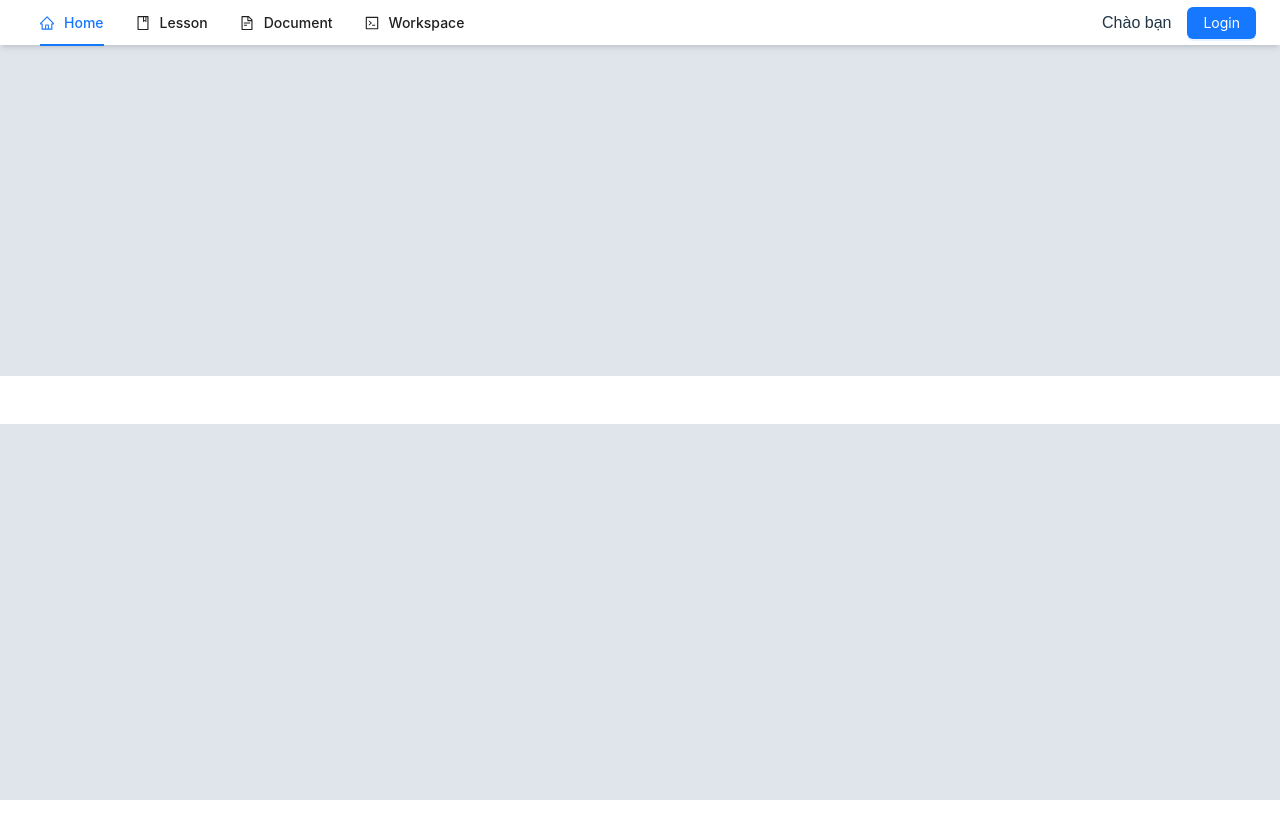
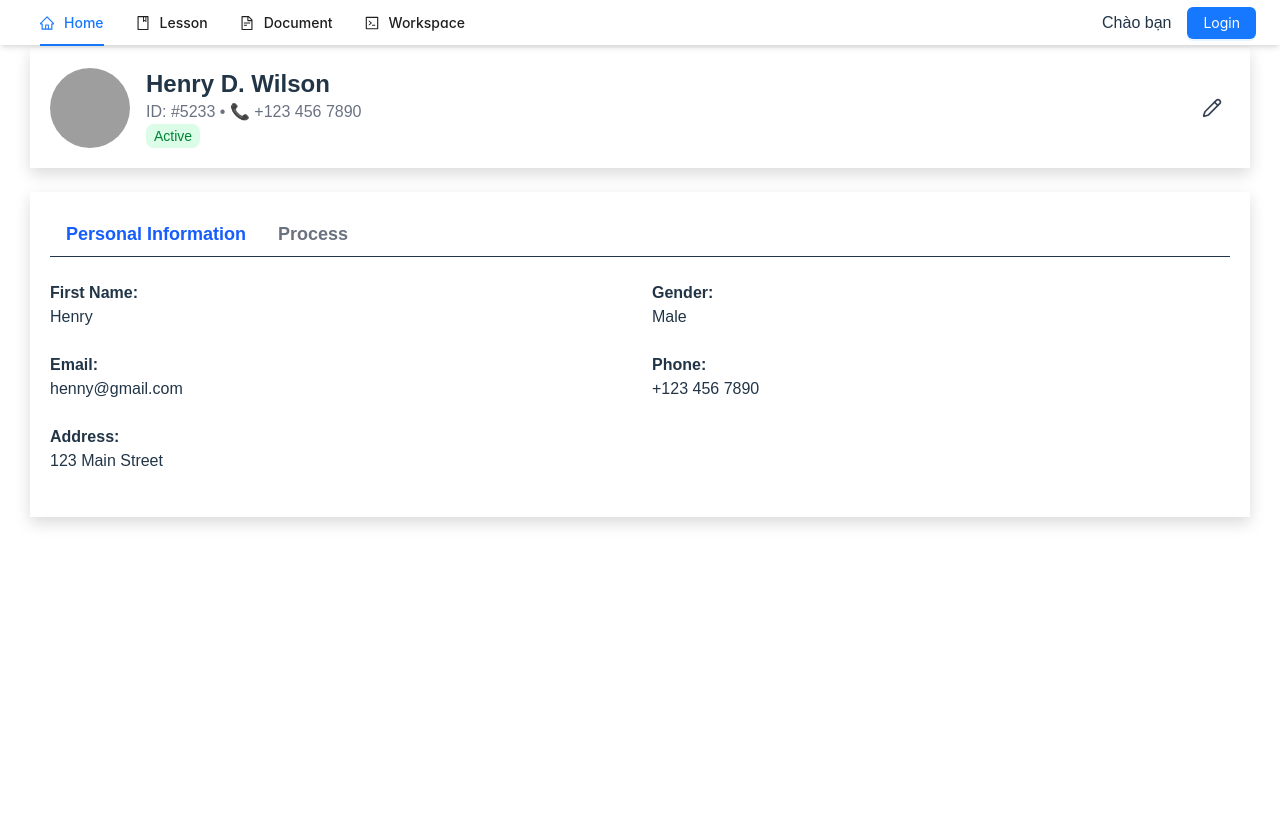
Before and after one commit to anhnhantothi/py_code, a React (Vite) app: page /info in a window 1280 px wide. Shown: the top 838 px of the page. Before the commit the page ends 800 px from the top, so only its background shows below. Built offline with nearby package versions, Linux system fonts and the light colour scheme; no server answers; grey boxes are pictures that could not be loaded.

Commit message:
feat : creat info

```diff
--- a/package.json
+++ b/package.json
@@ -24,6 +24,7 @@
     "codemirror": "^6.0.1",
     "framer-motion": "^12.9.2",
     "lucide-react": "^0.509.0",
+    "primereact": "^10.9.5",
     "react": "^18.2.0",
     "react-dom": "^18.2.0",
     "react-icons": "^5.5.0",
--- a/src/App.tsx
+++ b/src/App.tsx
@@ -10,6 +10,7 @@ import LoginPage from './pages/login/login-page';
 import RegisterPage from './pages/register/register-page';
 import LessonPage from './pages/py-runner/lesson';
 import ExercisePage from './pages/exercise/exercise-page';
+import PatientProfileUI from './pages/info/info';
 
 
 function App() {
@@ -23,6 +24,7 @@ function App() {
         <Route path="/login" element={<LoginPage />} />
         <Route path="/register" element={<RegisterPage />} />
         <Route path="/lesson" element={<LessonPage />} />
+        <Route path="/info" element={<PatientProfileUI />} />
         <Route path="/lesson/:lessonId" element={<LessonPage />} />
         <Route path="/document" element={<DocumentationPage />} />
         <Route path="/workspace" element={<Workspace />} />
--- /dev/null
+++ b/src/components/CommentArea.tsx
@@ -0,0 +1,9 @@
+const CommentArea: React.FC = () => {
+    return (
+      <div className="w-screen h-screen">
+        commt
+      </div>
+    );
+  };
+
+  export default CommentArea;
--- a/src/index.css
+++ b/src/index.css
@@ -1,4 +1,5 @@
 @import "tailwindcss";
+@import "primereact/resources/themes/lara-light-cyan/theme.css";
 
 
 :root {
--- a/src/main.tsx
+++ b/src/main.tsx
@@ -5,13 +5,16 @@ import App from './App.tsx'
 import React from 'react'
 import { BrowserRouter } from 'react-router-dom'
 import { AuthProvider } from './context/auth_context.tsx'
+import { PrimeReactProvider } from 'primereact/api';
 
 createRoot(document.getElementById('root')!).render(
   <React.StrictMode>
-      <BrowserRouter>
+    <PrimeReactProvider>
+    <BrowserRouter>
         <AuthProvider>
           <App />
         </AuthProvider>
       </BrowserRouter>
+    </PrimeReactProvider>
   </React.StrictMode>
 )
--- /dev/null
+++ b/src/pages/info/info.tsx
@@ -0,0 +1,92 @@
+import React, { useEffect, useState } from "react";
+import { TabView, TabPanel } from "primereact/tabview";
+import { InputText } from "primereact/inputtext";
+import { PencilIcon, CheckIcon } from "lucide-react";
+
+const PatientProfileUI = () => {
+  const [isEditing, setIsEditing] = useState(false);
+  const [activeTab, setActiveTab] = useState(0);
+  const [patientData, setPatientData] = useState({
+    firstName: "Henry",
+    gender: "Male",
+    email: "henny@gmail.com",
+    phone: "+123 456 7890",
+    address: "123 Main Street",
+  });
+
+  const handleChange = (e:any) => {
+    const { name, value } = e.target;
+    setPatientData((prevData) => ({ ...prevData, [name]: value }));
+  };
+
+  const toggleEdit = () => {
+    if(isEditing){
+        ///update patientData vô local
+    }
+    setIsEditing(!isEditing);
+  };
+
+
+  useEffect(()=>{
+    /// lấy data từ local
+  },[])
+
+
+
+  return (
+    <div className="mx-auto w-[1220px] h-screen">
+      {/* Profile Header */}
+      <div className="flex items-center justify-between mb-6 shadow-[0_6px_15px_rgba(0,0,0,0.15)] p-5 relative">
+        <div className="flex items-center">
+          <img src="https://cdn.dribbble.com/userupload/17410840/file/original-07a4b1c25e613420faf0f0aff1283311.jpg" alt="Profile" className="w-20 h-20 rounded-full mr-4" />
+          <div>
+            <h2 className="text-2xl font-semibold">Henry D. Wilson</h2>
+            <p className="text-gray-500">ID: #5233 • 📞 +123 456 7890</p>
+            <span className="bg-green-100 text-green-700 text-sm px-2 py-1 rounded-lg">Active</span>
+          </div>
+        </div>
+        {/* Edit Icon */}
+        <div onClick={toggleEdit} className="cursor-pointer p-2 rounded-full hover:bg-gray-300">
+          {isEditing ? <CheckIcon size={20} className="text-green-600" /> : <PencilIcon size={20} className="text-gray-700" />}
+        </div>
+      </div>
+
+      {/* Tabs Section */}
+      <div className="shadow-[0_6px_15px_rgba(0,0,0,0.15)] p-5">
+        <div className="flex border-b mb-6">
+          {['Personal Information', 'Process'].map((tab, index) => (
+            <div
+              key={index}
+              onClick={() => setActiveTab(index)}
+              className={`px-4 py-2 cursor-pointer text-lg font-semibold transition-colors duration-200 ${
+                activeTab === index ? "text-blue-600 " : "text-gray-500 hover:text-blue-300"
+              }`}
+            >
+              {tab}
+            </div>
+          ))}
+        </div>
+        {activeTab === 0 ? (
+          <div className="grid grid-cols-2 gap-6 mb-6">
+            {Object.entries(patientData).map(([key, value]) => (
+              <div key={key}>
+                <strong>{key.replace(/([A-Z])/g, ' $1').replace(/^./, str => str.toUpperCase())}:</strong>
+                {isEditing ? (
+                  <InputText value={value} name={key} onChange={handleChange} className="w-full mt-1" />
+                ) : (
+                  <p>{value}</p>
+                )}
+              </div>
+            ))}
+          </div>
+        ) : (
+          <div className="text-gray-700">
+            <p>Current process details go here...</p>
+          </div>
+        )}
+      </div>
+    </div>
+  );
+};
+
+export default PatientProfileUI;
```
Also changed, not shown: 1 other file (tests, documents, lock files or other folders).
